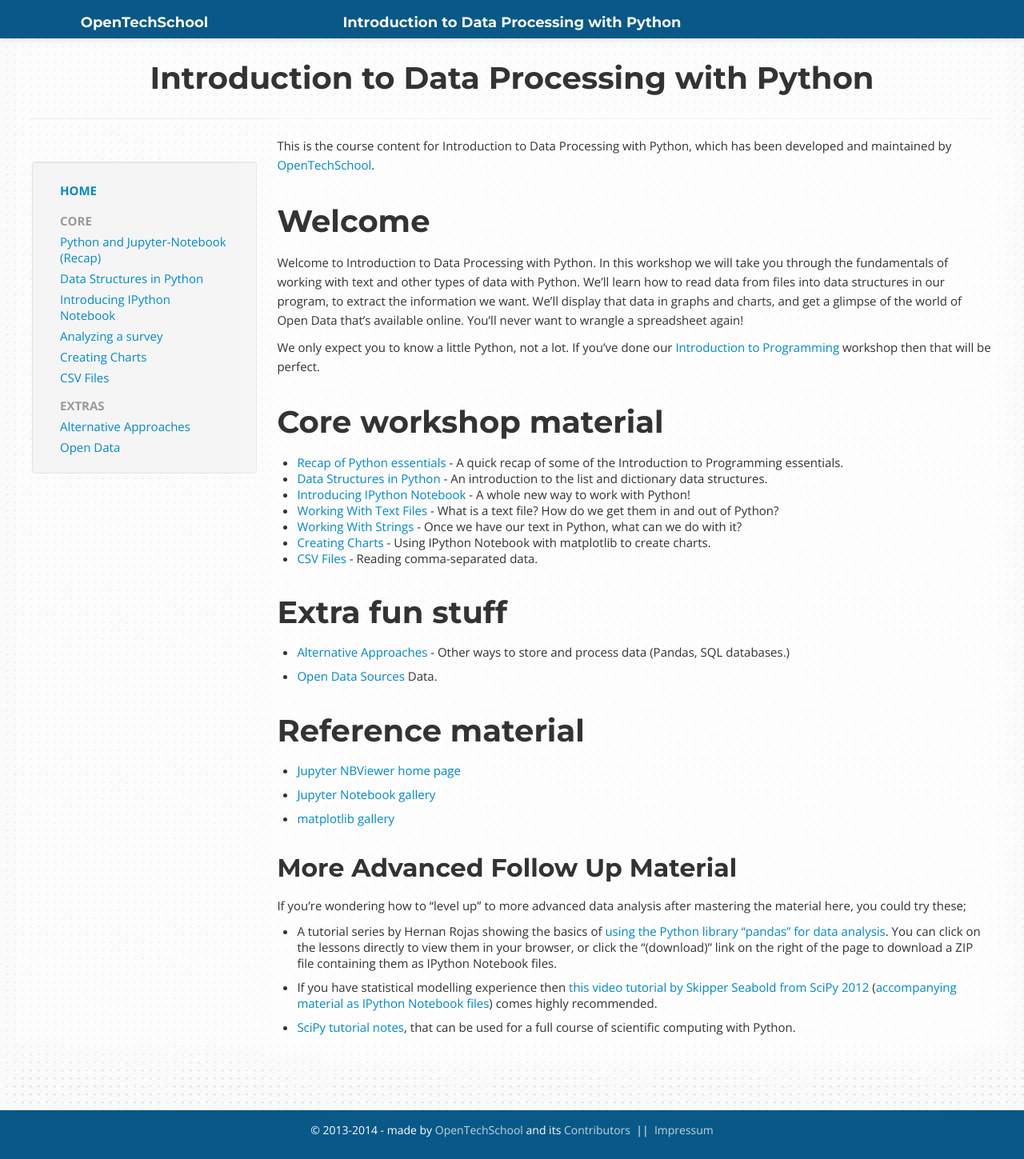
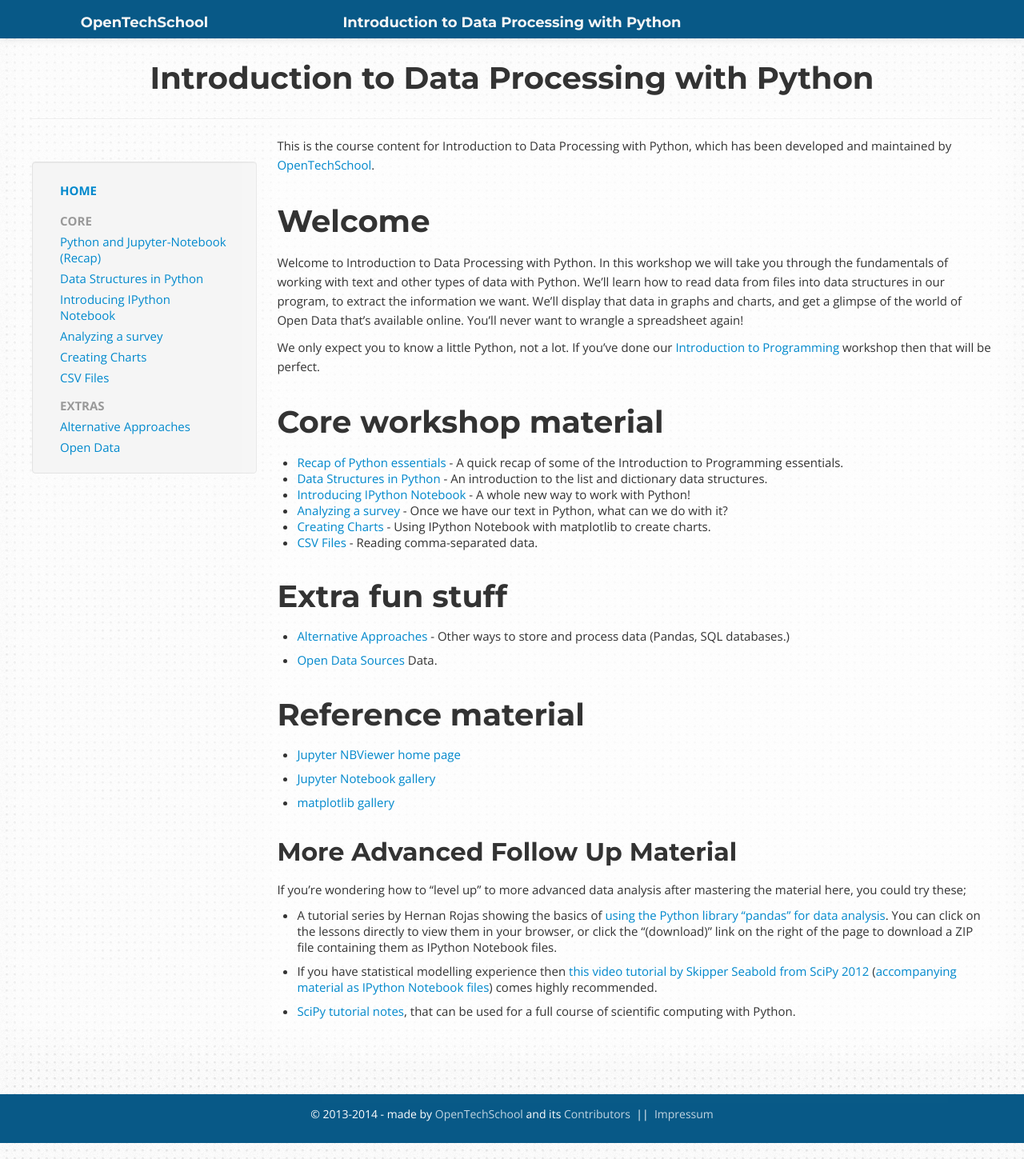
Before and after one commit to OpenTechSchool/python-data-intro, a Jekyll site: the page built from index.md, in a window 1280 px wide. Shown: the whole page at 80% size. Built offline with Jekyll 4.4.1, drawn with Linux system fonts in a browser that asks for light colours.

Commit message:
Fix ToC.
cca60e3 merged those two sections;  update the references in the table of contents, too.

```diff
--- a/index.md
+++ b/index.md
@@ -22,8 +22,7 @@
 * [Recap of Python essentials](core/recap.html) - A quick recap of some of the Introduction to Programming essentials.
 * [Data Structures in Python](core/data.html) - An introduction to the list and dictionary data structures.
 * [Introducing IPython Notebook](core/notebook.html) - A whole new way to work with Python!
-* [Working With Text Files](core/text-files.html) - What is a text file? How do we get them in and out of Python?
-* [Working With Strings](core/strings.html) - Once we have our text in Python, what can we do with it?
+* [Analyzing a survey](core/survey.html) - Once we have our text in Python, what can we do with it?
 * [Creating Charts](core/charts.html) - Using IPython Notebook with matplotlib to create charts.
 * [CSV Files](core/csv.html) - Reading comma-separated data.
 
```
